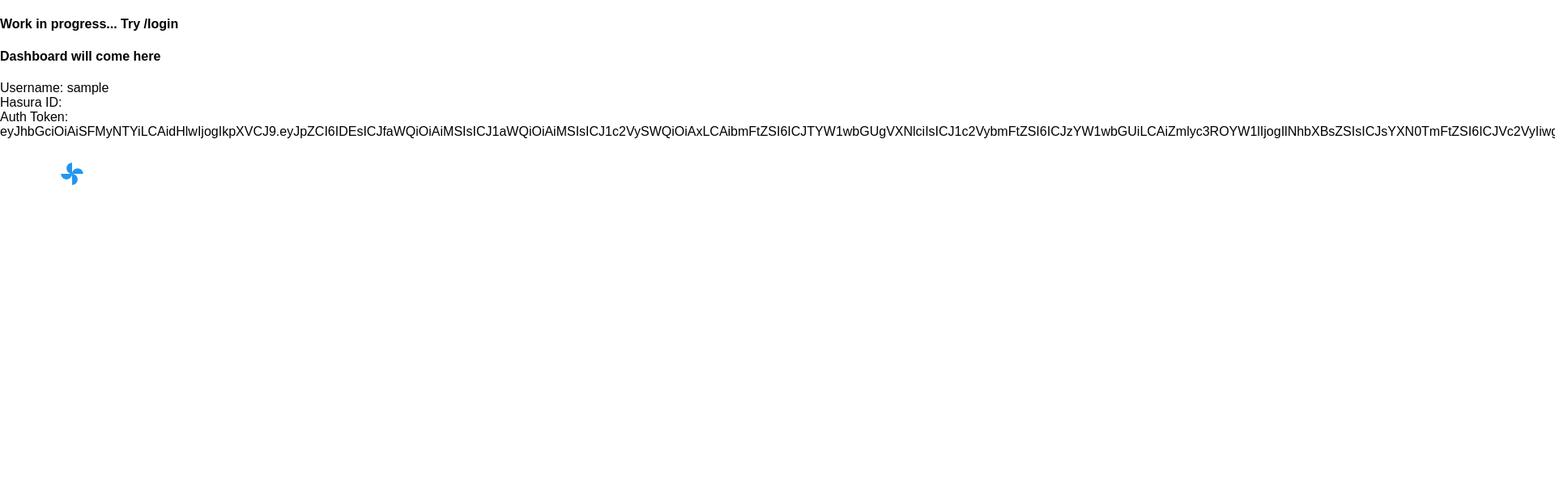
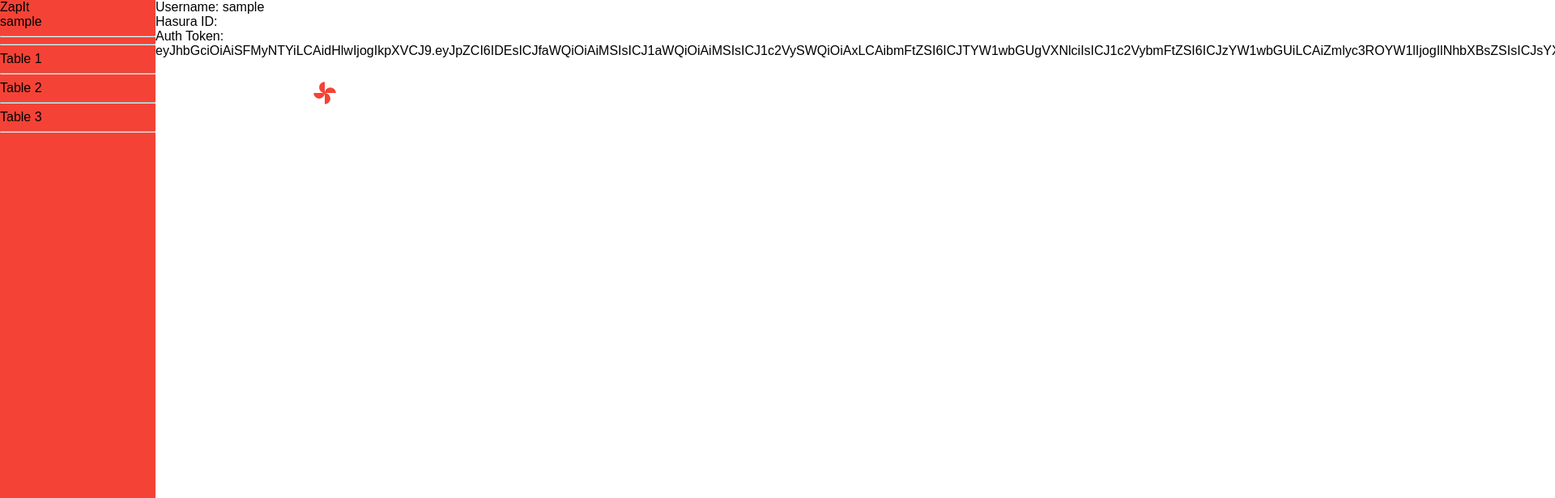
Before and after one commit to harsh-97/HPDF-ZapIt, a React (Create React App) app in the folder microservices/ui/app/: page / in a window 1280 px wide. Shown: the top 616 px of the page at 81% size, 1920 px wide, since content can reach past the window. Built offline with nearby package versions, Linux system fonts and the light colour scheme; no server answers; sample sign-in values are in the browser's storage.

Commit message:
Added Sidebar and Listing out tables

```diff
--- a/microservices/ui/app/src/App.css
+++ b/microservices/ui/app/src/App.css
@@ -1,28 +1,16 @@
-.App {
-  text-align: center;
+.dashboard {
+  display: flex;
+  direction: row;
 }
 
-.App-logo {
-  animation: App-logo-spin infinite 20s linear;
-  height: 80px;
+
+.sidebar {
+  width: 15%;
+  height: 100%;
+  z-index: 9999;
+  position: fixed;
 }
 
-.App-header {
-  background-color: #222;
-  height: 150px;
-  padding: 20px;
-  color: white;
+.tablespace {
+  margin-left: 15%;
 }
-
-.App-title {
-  font-size: 1.5em;
-}
-
-.App-intro {
-  font-size: large;
-}
-
-@keyframes App-logo-spin {
-  from { transform: rotate(0deg); }
-  to { transform: rotate(360deg); }
-}
--- a/microservices/ui/app/src/App.js
+++ b/microservices/ui/app/src/App.js
@@ -3,7 +3,8 @@ import { Switch, Route, Redirect } from 'react-router-dom';
 
 import Mui from 'material-ui/styles/MuiThemeProvider';
 import getMuiTheme from 'material-ui/styles/getMuiTheme';
-import {blue500} from 'material-ui/styles/colors';
+import {red500} from 'material-ui/styles/colors';
+
 
 import IconButton from 'material-ui/IconButton';
 
@@ -13,11 +14,10 @@ import './App.css';
 
 const muiTheme = getMuiTheme({
 		palette: {
-			primary1Color: blue500,
+			primary1Color: red500,
 		},
 	    fontFamily: 'Arial, sans-serif',
 });
-
 
 
 class Login extends Component {
@@ -142,6 +142,81 @@ class Login extends Component {
 }
 
 
+function UnpackTableList(props){
+	const data = props.data;
+	const listTables = Object.entries(data).map(([key, table]) =>
+			<div key={key}>{table[0]}<hr/></div>
+		);
+
+	return (
+		<div>{listTables}</div>
+		);
+}
+
+
+class Sidebar extends Component {
+	constructor(props)
+	{
+		super(props);
+		this.state = {
+			username: props.username,
+			hasura_id: props.hasura_id,
+			tableData: {
+				'0': ['Table 1'],
+				'1': ['Table 2'],
+				'2': ['Table 3'],
+			},
+		};
+	}
+
+	fetchTableList() {
+		var url = "https://app.cramping38.hasura-app.io/user-tables";
+
+		var requestOptions = {
+		    "method": "POST",
+		    "headers": {
+		        "Content-Type": "application/json"
+		    }
+		};
+
+		var body = {
+			"user_id": this.state.hasura_id
+		}
+
+		requestOptions.body = JSON.stringify(body);
+
+		fetch(url, requestOptions)
+		.then(function(response) {
+			return response.json();
+		})
+		.then(function(result) {
+			alert(JSON.stringify(result));
+			this.setState({tableData: result});
+		})
+		.catch(function(error) {
+			console.log('Request Failed:' + error);
+		});
+	}
+
+	componentDidMount() {
+		this.fetchTableList();
+	}
+
+	render()
+	{
+		return(
+			<div className="sidebar" style={{background: muiTheme.palette.primary1Color}}>
+				ZapIt<br/>
+				{this.state.username}<br/>
+				<hr/>
+				<hr/>
+				<UnpackTableList data={this.state.tableData}/>
+			</div>
+		);
+	}
+}
+
+
 class Dashboard extends Component {
 	constructor(props)
 	{
@@ -190,11 +265,9 @@ class Dashboard extends Component {
 					this.state.auth_token === null ?
 					<Redirect to="/login"/>
 					:
-					<div>
-						<h4>
-							Work in progress... Try /login
-						</h4>
-						<h4>Dashboard will come here</h4>
+					<div className="dashboard">
+						<Sidebar username={this.state.username} hasura_id={this.state.hasura_id}/>
+						<div className="tablespace">
 							Username: {this.state.username} <br/>
 							Hasura ID: {this.state.hasura_id} <br/>
 							Auth Token: {this.state.auth_token} <br/>
@@ -202,6 +275,7 @@ class Dashboard extends Component {
 					    	<IconButton tooltip="Logout" iconStyle={{width: 30, height: 30}} style={{width: 30, height: 30, padding: 10, marginLeft: '5%'}} onClick={this.doLogout}>
 								<PinWheelIcon color={muiTheme.palette.primary1Color}/>
 							</IconButton> <br/>
+						</div>
 					</div>
 				}
 			</Mui>
```
Lines whose indentation alone changed are shown as unchanged.
